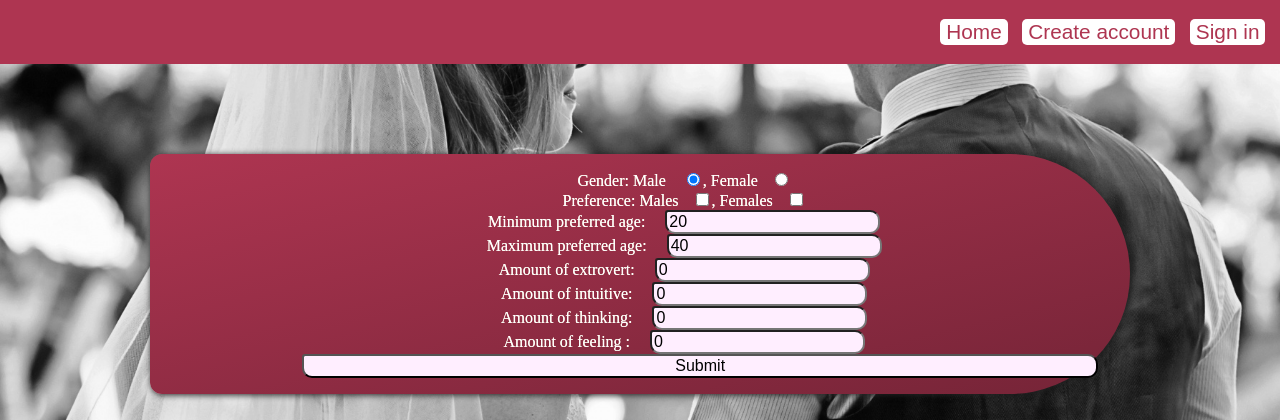
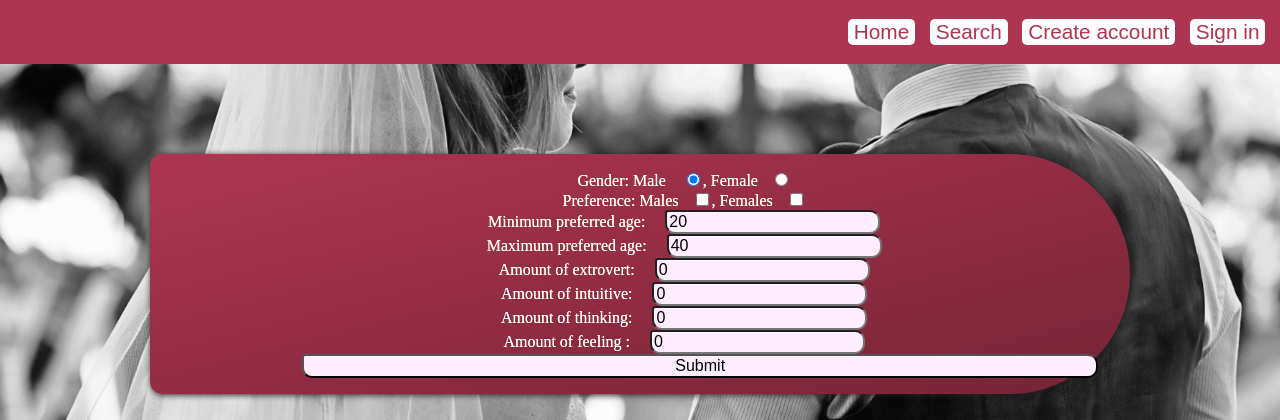
Before and after one commit to BlockCat/DatingSite, a CodeIgniter app: page /DatingSite/index.php/search/index in a window 1280 px wide. Shown: the top 420 px of the page. Run offline with CodeIgniter, Linux system fonts and the light colour scheme; data that the repository does not hold is empty; some libraries are stand-ins or nearby versions.

Commit message:
added searchpage to header

```diff
--- a/application/views/header.php
+++ b/application/views/header.php
@@ -19,16 +19,20 @@
 		if(!isset($_SESSION['loggedIn'])){
             $loginUrl = base_url('login');
             $registerUrl = base_url('register');
+            $searchUrl = base_url('search');
             $homeUrl = base_url('/');
             echo "<a href='$loginUrl'><button>Sign in</button></a>";
             echo "<a href='$registerUrl'><button>Create account</button></a>";
+            echo "<a href='$searchUrl'><button>Search</button></a>";
             echo "<a href='$homeUrl'><button>Home</button></a>";
 		}
 		else{
             $signoutUrl = base_url('signout');
             $profileUrl = base_url('ownprofilepage');
+            $searchUrl = base_url('search');
             $homeUrl = base_url('/');
 			echo "<a href='$signoutUrl'><button>Sign out</button></a>";
+			echo "<a href='$searchUrl'><button>Search</button></a>";
             echo  "<a href='$profileUrl'><button>My profile</button></a>";
             echo "<a href='$homeUrl'><button>Home</button></a>";
 		}
```
